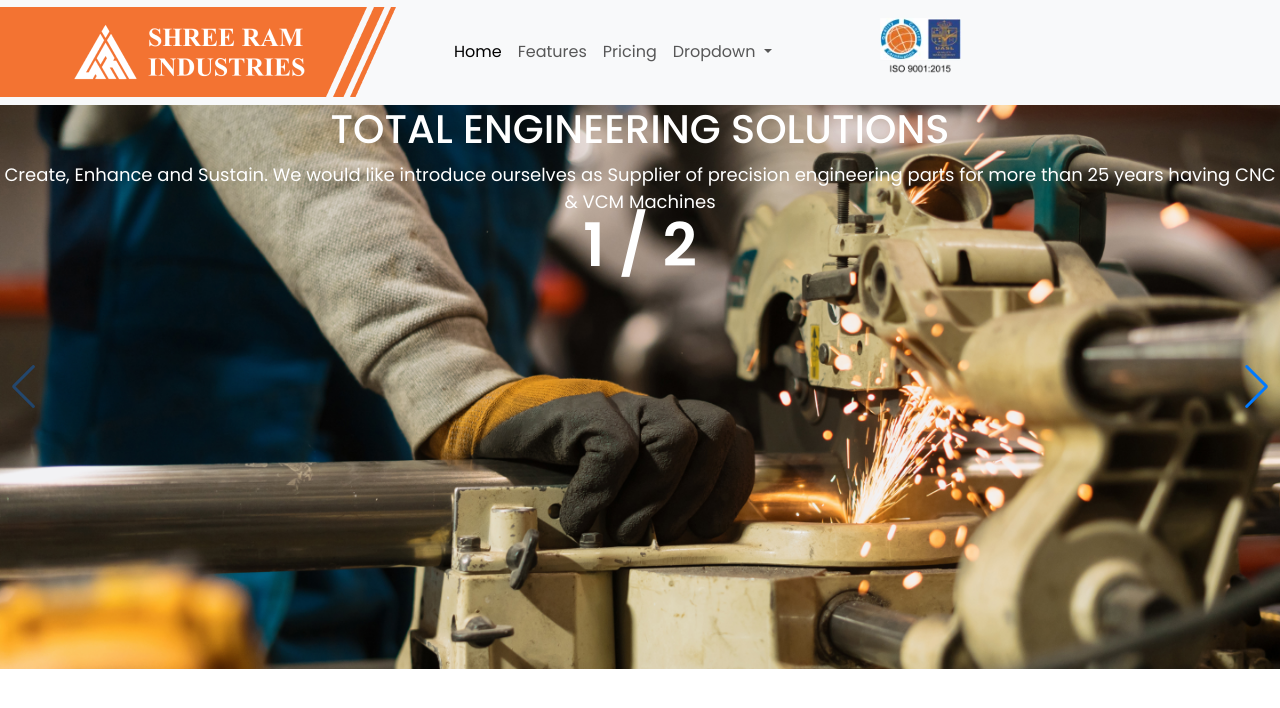
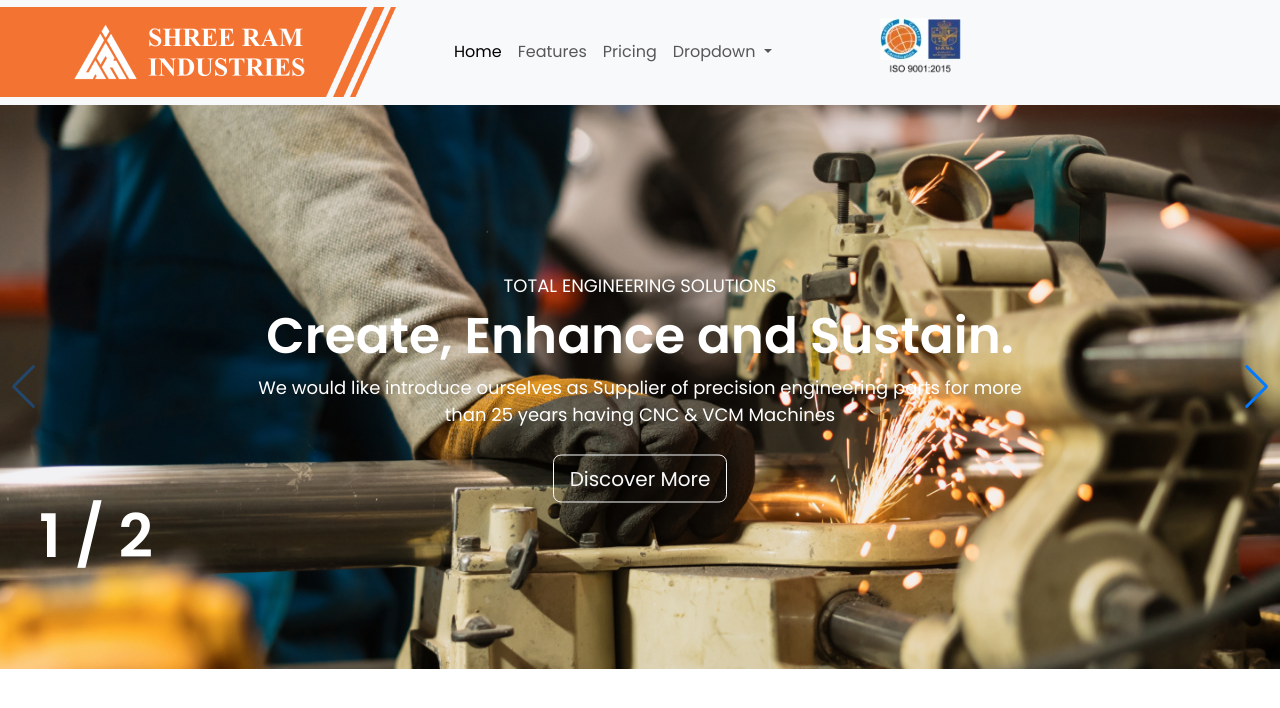
Before and after one commit to InboxTech/shree_ram_industry, a PHP site: page / in a window 1280 px wide. Shown: the part 69-777 px from the top of the page. Run offline with PHP 8.4, Linux system fonts and the light colour scheme.

Commit message:
swiper edit.

```diff
--- a/index.html
+++ b/index.html
@@ -88,28 +88,29 @@
                     <div class="swiper-slide">
                         <img src="public/image/s1.png" alt="">
                         <!-- img text -->
-                        <div class="overlay-text">
+                        <div class="img-container">
+                            <div class="">
+                                <span class="img-sb-title">TOTAL ENGINEERING SOLUTIONS</span><br>
+                                <span class="img-title">Create, Enhance and Sustain.</span><br>
+                                <span>
+                                    We would like introduce ourselves as Supplier of precision engineering parts for
+                                    more than 25 years having CNC & VCM Machines
+                                </span><br><br>
+                                <button class="btn btn-lg btn-outline-light">Discover More</button>
+                            </div>
+                        </div>
+                    </div>
+                    <div class="swiper-slide">
+                        <img src="public/image/s1.png" alt="">
+                        <!-- img text -->
+                        <div class="img-container">
                             <div>
                                 <span>
                                     <h1>TOTAL ENGINEERING SOLUTIONS</h1>
                                 </span>
                                 <span>Create, Enhance and Sustain.</span>
                                 <span>We would like introduce ourselves as Supplier of precision engineering parts for
-                                    more than 25 years having CNC & VCM Machines</span>
-                            </div>
-                        </div>
-                    </div>
-                    <div class="swiper-slide">
-                        <img src="public/image/s1.png" alt="">
-                        <!-- img text -->
-                        <div class="overlay-text">
-                            <div>
-                                <span>
-                                    <h1>TOTAL ENGINEERING SOLUTIONS</h1>
-                                </span>
-                                <span>Create, Enhance and Sustain.</span>
-                                <span>We would like introduce ourselves as Supplier of precision engineering parts for
-                                    more than 25 years having CNC & VCM Machines</span>
+                                    more than 25 years having CNC & VCM Machines</span>
                             </div>
                         </div>
                     </div>
--- a/public/css/style.css
+++ b/public/css/style.css
@@ -35,6 +35,7 @@
     display: flex;
     justify-content: center;
     align-items: center;
+    position: relative; /* Add this */
 }
 
 .swiper-slide img {
@@ -45,21 +46,29 @@
 }
 
 .swiper-pagination {
-    top: 15% !important;
     font-weight: 600;
     font-size: 60px;
-    width: 15%;
-    height: 10%;
-    padding: 10px;
+    width: 15% !important;
+    height: 30%;
     color: #fff !important;
-    left: 80%;
 }
 
-  .overlay-text {
+.img-container {
     position: absolute;
-    top: 0;
+    top: 50%;
+    left: 50%;
+    transform: translate(-50%, -50%);
     color: #fff;
     text-align: center;
+    width: 800px;
+}
+.img-title{
+    font-size: 50px;
+    font-weight: 600;
+}
+.img-sub-title{
+    font-size: 20px;
+    font-weight: 600;
 }
 
 .test {
```
Lines whose indentation alone changed are shown as unchanged.
